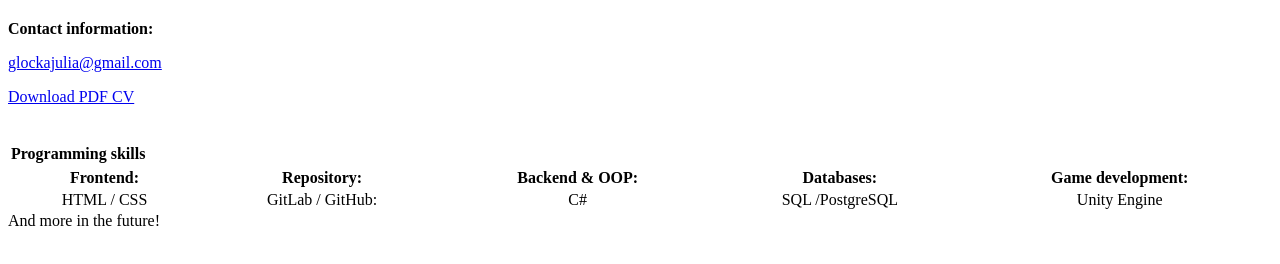
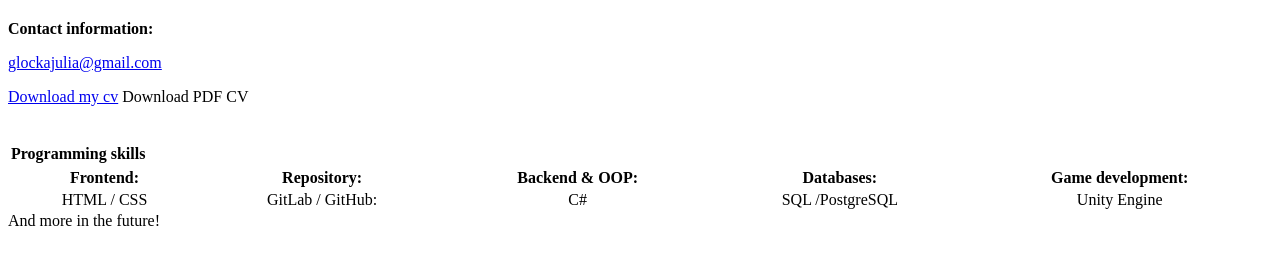
Before and after one commit to JuliaGlocka/Portfolio, a plain HTML site: page ProgrammerPortfolio.html in a window 1280 px wide. Shown: the part 92-356 px from the top of the page. Drawn offline with Linux system fonts and the light colour scheme.

Commit message:
Checked Link

```diff
--- a/ProgrammerPortfolio.html
+++ b/ProgrammerPortfolio.html
@@ -23,7 +23,8 @@
     <h1 style="color: #033b66; font-family: 'Segoe UI', Tahoma, Geneva, Verdana, sans-serif;">JULIA GŁOCKA </h1>
     <p><strong style="color: #000;">Contact information:</strong></p>
     <p><a href="mailto: glockajulia@gmail.com">glockajulia@gmail.com</a></p>
-    <a href="C:\Users\glock\source\repos\Portfolio\Julia Glocka CV.pdf" download="CVJuliaGłocka.pdf">
+    <a href="C:\Users\glock\source\repos\Portfolio\Julia Glocka CV.pdf" download>Download my cv</a>
+
         Download PDF CV
       </a>
     <br />
```
